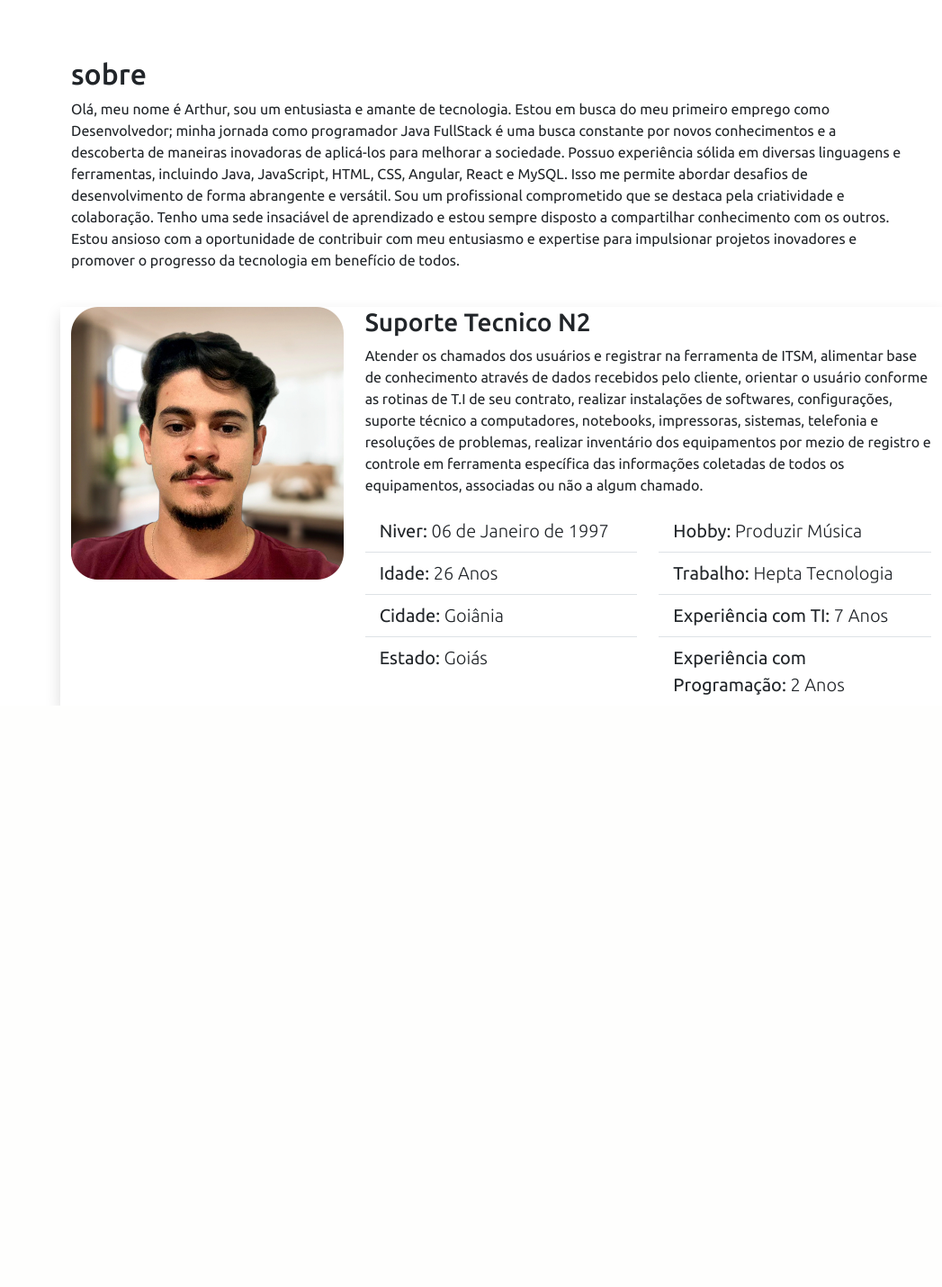
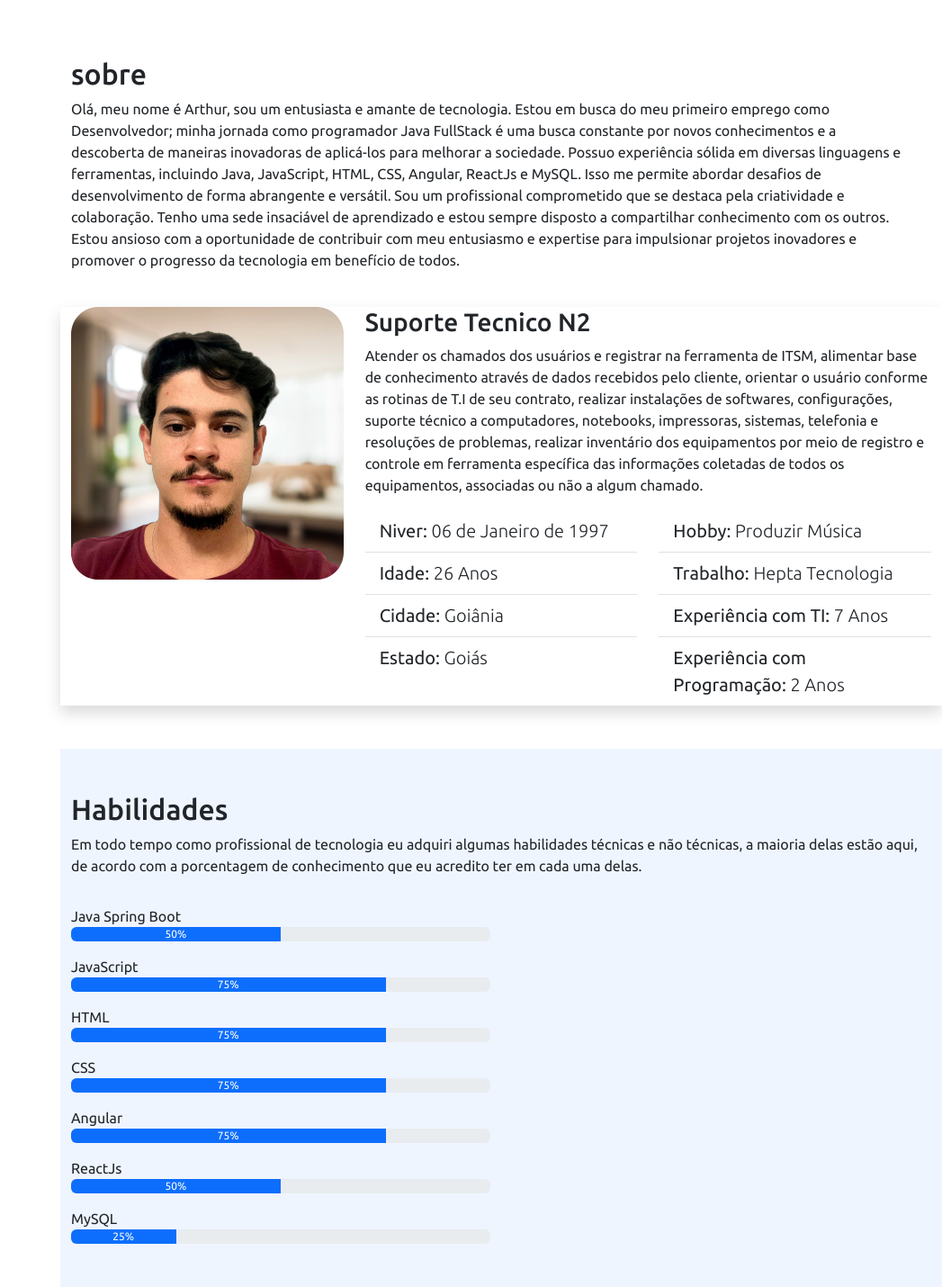
Before and after one commit to arthurpradoo/portfolio-python, a Python web app: template templates/index.html in a window 1280 px wide. Shown: the part 801-2231 px from the top of the page at 90% size, without its empty margins (233-1280 px from the left). Before the commit the page ends 1585 px from the top, so only its background shows below. Run offline with Jinja, Linux system fonts and the light colour scheme; the template is opened without the code that fills it, so the values that code supplies are empty.

Commit message:
barra de skils

```diff
--- a/static/style.css
+++ b/static/style.css
@@ -183,3 +183,7 @@ i.menu-mobile {
 *::-webkit-scrollbar-thumb {
     background-color: #021124;
 }
+
+.section-bg {
+    background-color: #eff5ff;
+}
--- a/templates/index.html
+++ b/templates/index.html
@@ -88,7 +88,7 @@
                         constante por novos conhecimentos e a descoberta de maneiras inovadoras de aplicá-los para
                         melhorar a sociedade.
                         Possuo experiência sólida em diversas linguagens e ferramentas, incluindo Java, JavaScript,
-                        HTML, CSS, Angular, React e
+                        HTML, CSS, Angular, ReactJs e
                         MySQL. Isso me permite abordar desafios de desenvolvimento de forma abrangente e versátil. Sou
                         um profissional
                         comprometido que se destaca pela criatividade e colaboração. Tenho uma sede insaciável de
@@ -111,7 +111,7 @@
                         conhecimento através de dados recebidos pelo cliente, orientar o usuário conforme as rotinas de
                         T.I de seu contrato, realizar instalações de softwares, configurações, suporte técnico a
                         computadores, notebooks, impressoras, sistemas, telefonia e resoluções de problemas, realizar
-                        inventário dos equipamentos por mezio de registro e controle em ferramenta específica das
+                        inventário dos equipamentos por meio de registro e controle em ferramenta específica das
                         informações coletadas de todos os equipamentos, associadas ou não a algum chamado.</p>
 
                     <div class="row mt-3 md-3">
@@ -158,6 +158,62 @@
             </div>
         </section>
 
+        <section class="mt-5 section-bg" id="habilidades">
+            <div class="container pb-5">
+                <h2 class="pt-5">Habilidades</h2>
+                <p>Em todo tempo como profissional de tecnologia eu adquiri algumas habilidades técnicas e não técnicas,
+                    a maioria delas estão aqui, de acordo com a porcentagem de conhecimento que eu acredito ter em cada
+                    uma delas. </p>
+
+                <div class="row">
+                    <div class="col-md-6">
+                        <p class='mt-3 mb-0'>Java Spring Boot </p>
+                        <div class="progress" role="progressbar" aria-label="Example with label" aria-valuenow="50"
+                            aria-valuemin="0" aria-valuemax="100">
+                            <div class="progress-bar" style="width: 50%">50%</div>
+                        </div>
+                        <p class='mt-3 mb-0'>JavaScript</p>
+                        <div class="progress" role="progressbar" aria-label="Example with label" aria-valuenow="75"
+                            aria-valuemin="0" aria-valuemax="100">
+                            <div class="progress-bar" style="width: 75%">75%</div>
+                        </div>
+                        <p class='mt-3 mb-0'>HTML </p>
+                        <div class="progress" role="progressbar" aria-label="Example with label" aria-valuenow="75"
+                            aria-valuemin="0" aria-valuemax="100">
+                            <div class="progress-bar" style="width: 75%">75%</div>
+                        </div>
+                        <p class='mt-3 mb-0'>CSS </p>
+                        <div class="progress" role="progressbar" aria-label="Example with label" aria-valuenow="75"
+                            aria-valuemin="0" aria-valuemax="100">
+                            <div class="progress-bar" style="width: 75%">75%</div>
+                        </div>
+                        <p class='mt-3 mb-0'>Angular </p>
+                        <div class="progress" role="progressbar" aria-label="Example with label" aria-valuenow="75"
+                            aria-valuemin="0" aria-valuemax="100">
+                            <div class="progress-bar" style="width: 75%">75%</div>
+                        </div>
+                        <p class='mt-3 mb-0'>ReactJs </p>
+                        <div class="progress" role="progressbar" aria-label="Example with label" aria-valuenow="50"
+                            aria-valuemin="0" aria-valuemax="100">
+                            <div class="progress-bar" style="width: 50%">50%</div>
+                        </div>
+                        <p class='mt-3 mb-0'>MySQL </p>
+                        <div class="progress" role="progressbar" aria-label="Example with label" aria-valuenow="25"
+                            aria-valuemin="0" aria-valuemax="100">
+                            <div class="progress-bar" style="width: 25%">25%</div>
+                        </div>
+
+                            </div>
+                        </div>
+                        <div class="col-md-6">
+
+                        </div>
+                    </div>
+
+                </div>
+
+        </section>
+
     </main>
 
 
```
